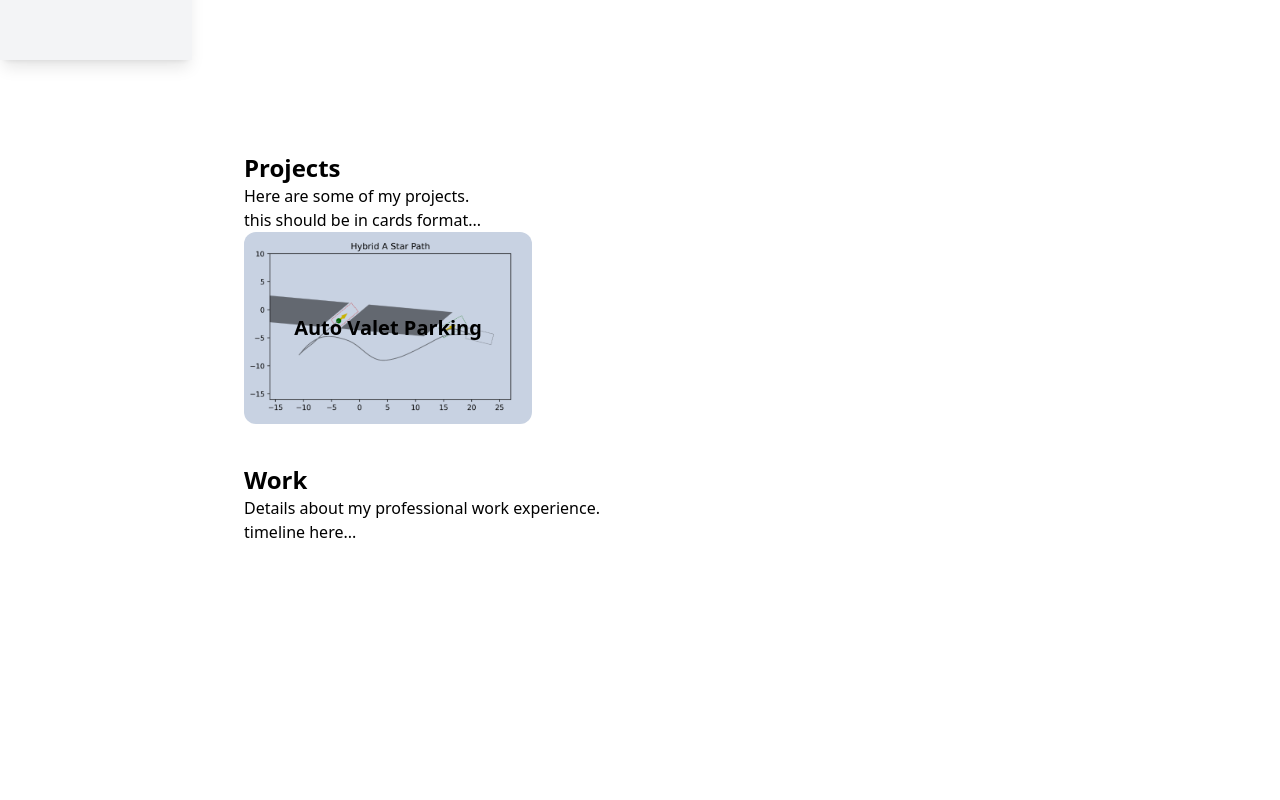
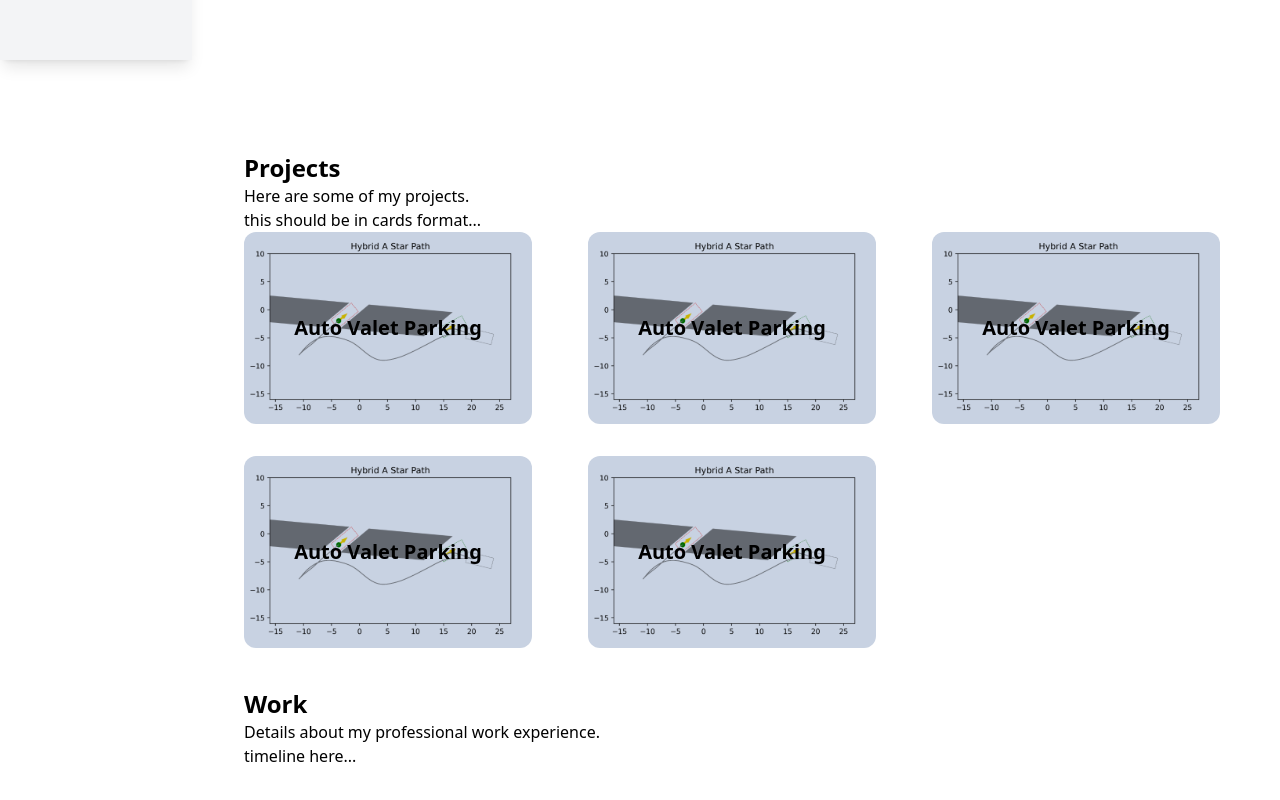
Before and after one commit to Ekiiiim/ekiiiim.github.io, a SvelteKit app: page / in a window 1280 px wide. Shown: the part 740-1540 px from the top of the page. Built offline with nearby package versions, Linux system fonts and the light colour scheme.

Commit message:
style: project cards layout

```diff
--- a/src/routes/+page.svelte
+++ b/src/routes/+page.svelte
@@ -59,7 +59,11 @@
 		<p>Here are some of my projects.</p>
 		<div>this should be in cards format...</div>
 
-		<div class="grid grid-cols-1 gap-4 sm:grid-cols-2 lg:grid-cols-3">
+		<div class="grid grid-cols-[repeat(auto-fill,_minmax(290px,_1fr))] gap-4 gap-y-8">
+			<ProjectCard></ProjectCard>
+			<ProjectCard></ProjectCard>
+			<ProjectCard></ProjectCard>
+			<ProjectCard></ProjectCard>
 			<ProjectCard></ProjectCard>
 		</div>
 	</section>
```
